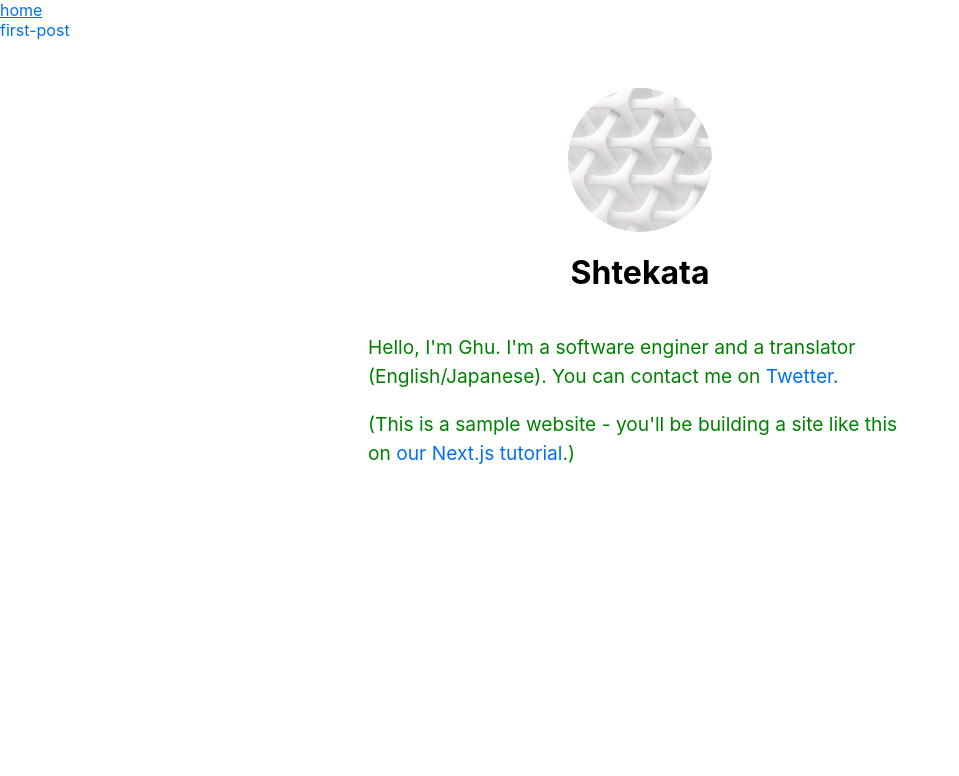
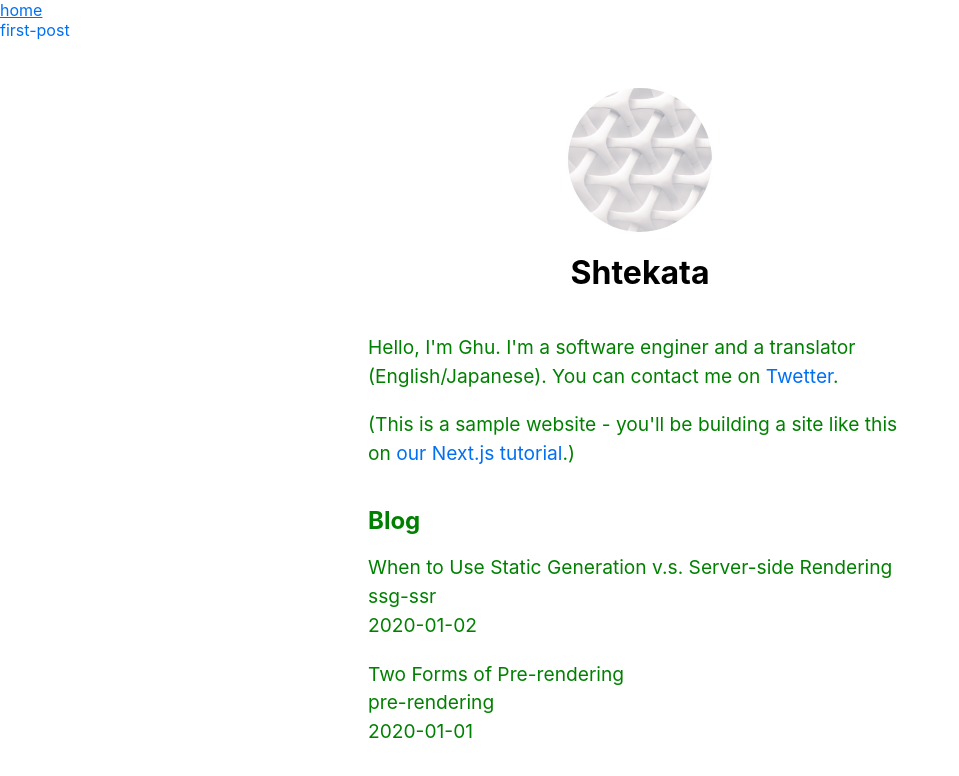
Before and after one commit to Shtekata/Nextjs-blog, a Next.js app: page / in a window 1280 px wide. Shown: the top 776 px of the page, without its empty margins (0-959 px from the left). Built offline with nearby package versions, Linux system fonts and the light colour scheme.

Commit message:
Fetch some resources

```diff
--- /dev/null
+++ b/lib/posts.js
@@ -0,0 +1,20 @@
+import fs from 'fs'
+import path from 'path'
+import matter from 'gray-matter'
+
+const postsDirectory = path.join(process.cwd(), 'posts')
+
+export function getSortedPostsData() {
+  const fileNames = fs.readdirSync(postsDirectory)
+  const allPostData = fileNames.map(x => {
+    const id = x.replace(/\.md$/, '')
+    const fullPath = path.join(postsDirectory, x)
+    const fileContents = fs.readFileSync(fullPath, 'utf8')
+    const matterResult = matter(fileContents)
+    return {id, ...matterResult.data}
+  })
+  return allPostData.sort((x, y) => {
+    if (x.date < y.date) return 1
+    else return -1
+  })
+}
--- a/pages/index.js
+++ b/pages/index.js
@@ -3,6 +3,12 @@ import Layout, {siteTitle} from '../components/layout'
 import utilStyles from '../styles/utils.module.css'
 import Link from 'next/link'
 import Alert from '../components/Alert'
+import {getSortedPostsData} from '../lib/posts'
+
+export async function getStaticProps() {
+  const allPostData = getSortedPostsData()
+  return {props: {allPostData}}
+}
 
 export let home = true
 let type = 'success'
@@ -11,7 +17,7 @@ export const change = () => {
   type == 'success' ? (type = 'error') : (type = 'success')
 }
 
-export default function Home() {
+export default function Home({allPostData}) {
   return (
     <>
       <Link href='' onClick={x => change()}>
@@ -34,6 +40,20 @@ export default function Home() {
               <a href='https://nextjs.org/learn'>our Next.js tutorial</a>.)
             </p>
           </section>
+          <section className={`${utilStyles.headingMd} ${utilStyles.padding1px}`}>
+            <h2 className={utilStyles.headingLg}>Blog</h2>
+            <ul className={utilStyles.list}>
+              {allPostData.map(({id, date, title}) => (
+                <li className={utilStyles.listItem} key={id}>
+                  {title}
+                  <br />
+                  {id}
+                  <br />
+                  {date}
+                </li>
+              ))}
+            </ul>
+          </section>
         </Alert>
       </Layout>
     </>
```
